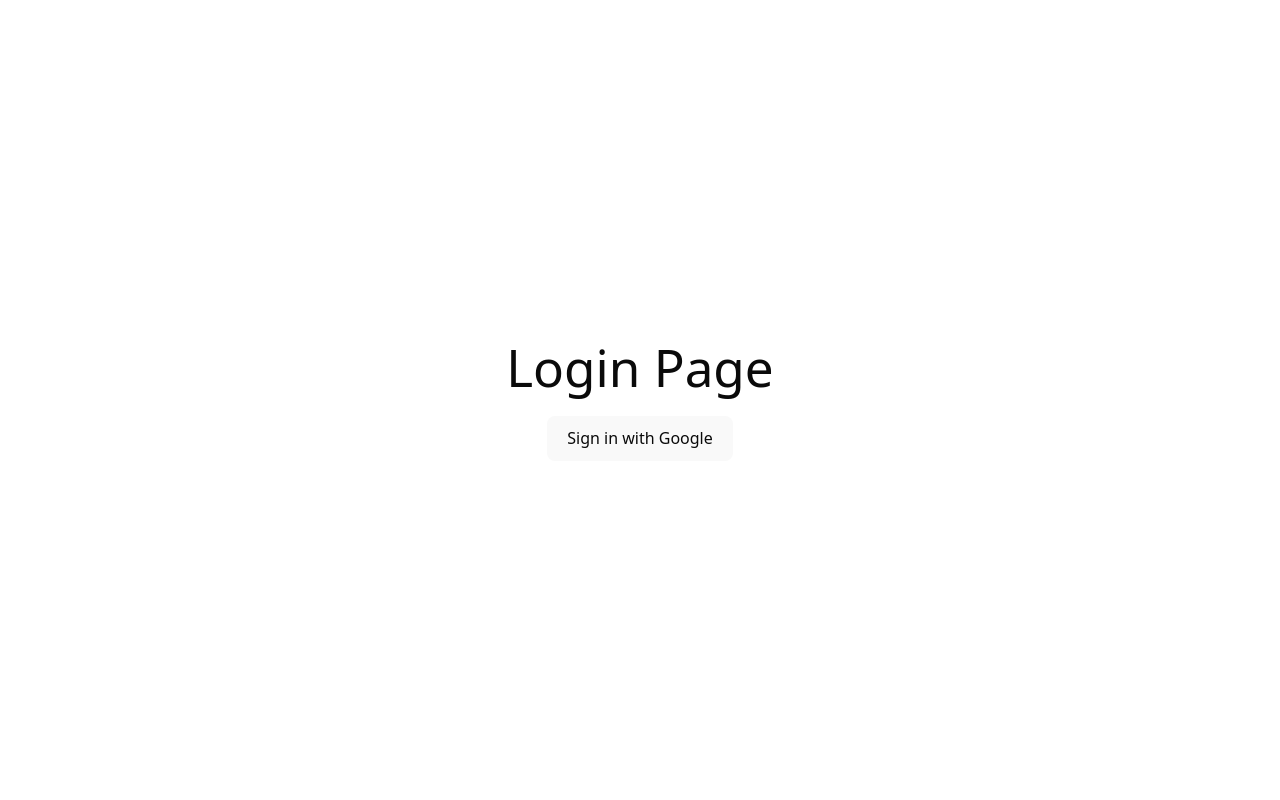
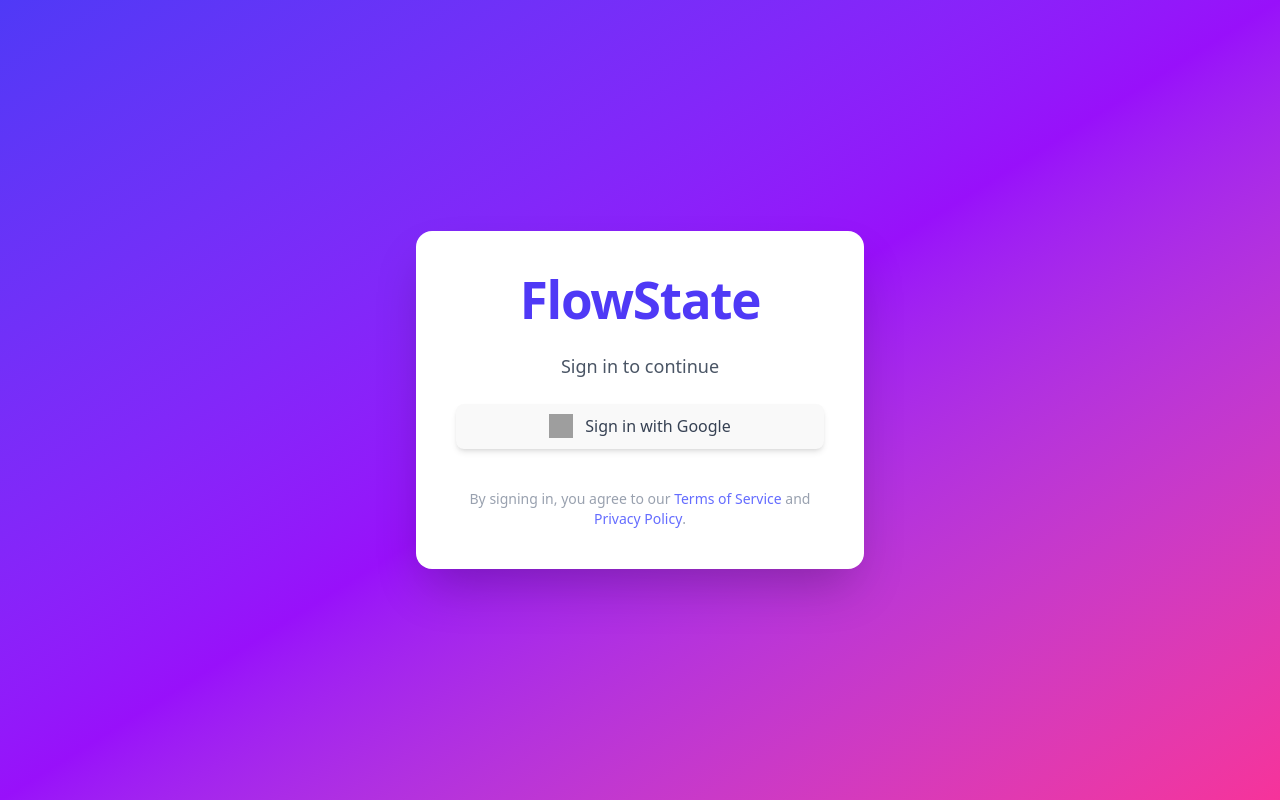
Before and after one commit to JolieeZhuu/FlowState, a React (Vite) app in the folder frontend/: page /#/ in a window 1280 px wide. Built offline with nearby package versions, Linux system fonts and the light colour scheme; grey boxes are pictures that could not be loaded.

Commit message:
Enhance login page UI with new styles and elements
Updated the login page layout and styling with a new design.

```diff
--- a/frontend/src/login.tsx
+++ b/frontend/src/login.tsx
@@ -2,18 +2,43 @@
 
 const Login = () => {
   const handleGoogleLogin = () => {
-    // Redirect to your backend
     window.location.href = "http://localhost:3000/google/login";
   };
 
   return (
-    <div className="flex flex-col items-center justify-center min-h-screen gap-5">
-        <div className="items-center">
-            <h1>Login Page</h1>
-        </div>
-        <button onClick={handleGoogleLogin}>Sign in with Google</button>
+    <div className="w-screen h-screen flex items-center justify-center bg-gradient-to-br from-indigo-600 via-purple-600 to-pink-500">
+      <div className="bg-white text-gray-800 rounded-2xl shadow-2xl p-10 w-[90%] max-w-md flex flex-col items-center gap-6">
+        <h1 className="text-4xl font-extrabold tracking-tight text-indigo-600">
+          FlowState
+        </h1>
+        <p className="text-lg font-medium text-gray-600">Sign in to continue</p>
+
+        <button
+          onClick={handleGoogleLogin}
+          className="flex items-center justify-center gap-3 w-full bg-white border border-gray-300 text-gray-700 font-semibold py-3 rounded-xl shadow-md hover:bg-gray-50 transition"
+        >
+          <img
+            src="https://www.svgrepo.com/show/475656/google-color.svg"
+            alt="Google Logo"
+            className="w-6 h-6"
+          />
+          Sign in with Google
+        </button>
+
+        <p className="text-sm text-gray-400 mt-4 text-center">
+          By signing in, you agree to our{" "}
+          <a href="#" className="text-indigo-500 hover:underline">
+            Terms of Service
+          </a>{" "}
+          and{" "}
+          <a href="#" className="text-indigo-500 hover:underline">
+            Privacy Policy
+          </a>
+          .
+        </p>
+      </div>
     </div>
-);
+  );
 };
 
 export default Login;
```
